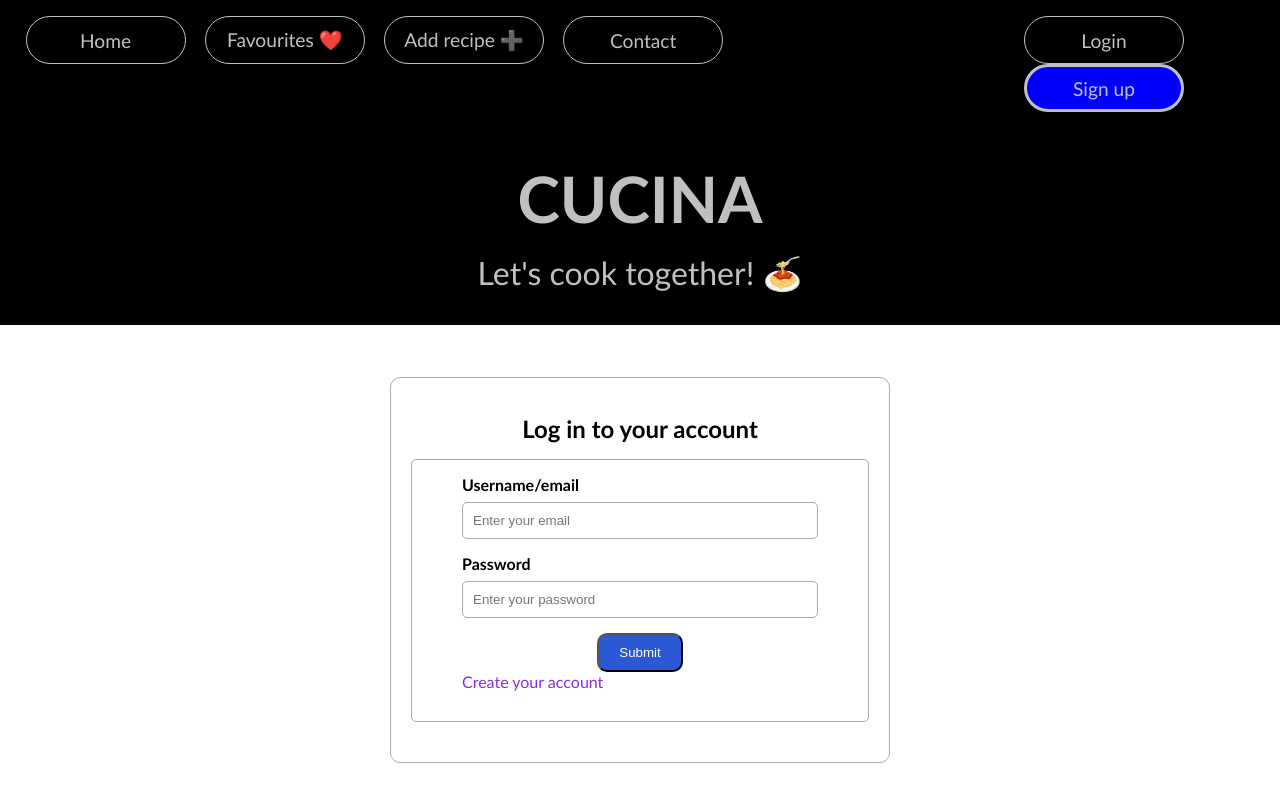
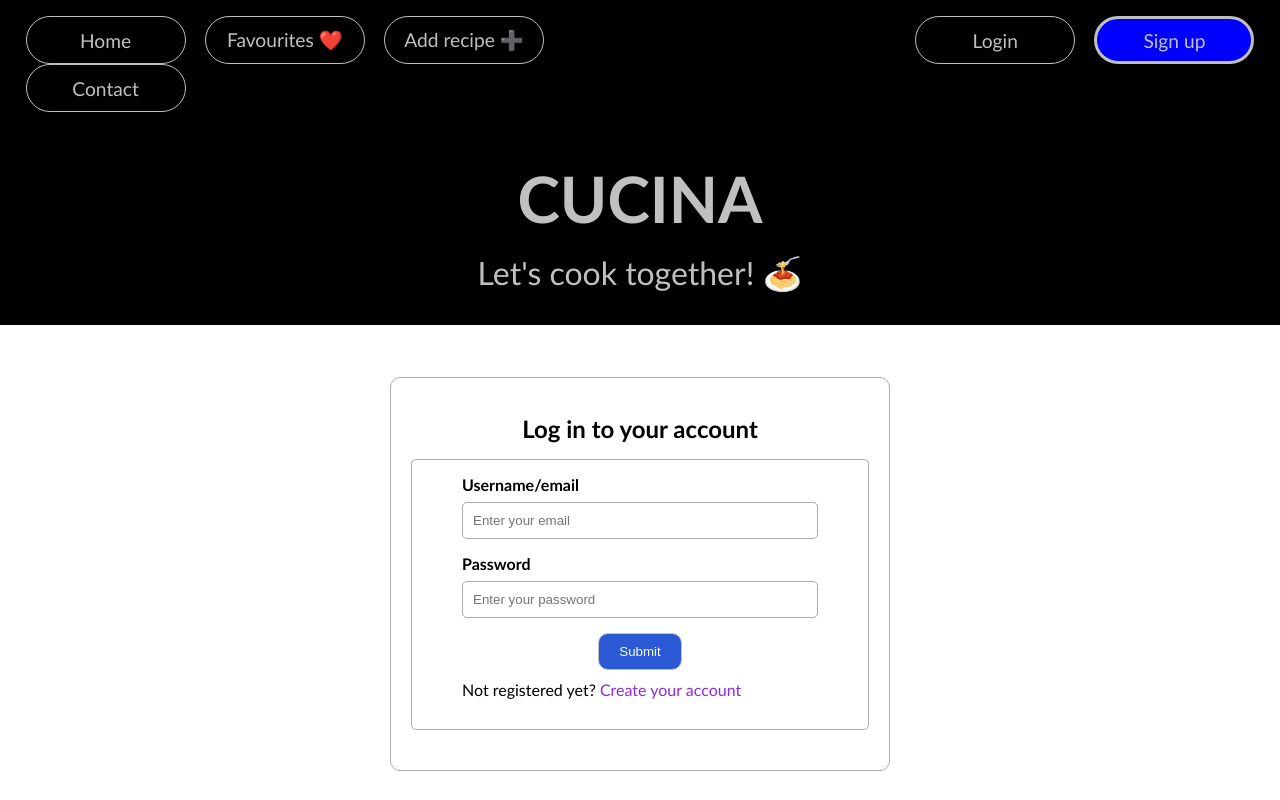
Before and after one commit to Ilaria-Digital-School/Projet.ConcepteurDeveloppeurDapplications.Novelli.Sandra.2026, an Angular app in the folder A-CUCINA/: page /log-in in a window 1280 px wide. Shown: the top 800 px of the page. Built offline with nearby package versions, Linux system fonts and the light colour scheme.

Commit message:
form bugfix and db.json recipes array fill

```diff
--- a/A-CUCINA/src/app/components/header/header.html
+++ b/A-CUCINA/src/app/components/header/header.html
@@ -14,13 +14,28 @@
                 <li>Contact</li>
             </a>
         </ul>
-        <ul id="nav2">
+            @if (getConnectedUser()) {
+                <p id="greetings">Hi! Welcome, {{getConnectedUser().firstName}}</p>
+                }
+            <ul id="nav2">
+            @if (getConnectedUser()?.admin) {
+                <a routerLink="/admin">
+                    <li id="admin-btn">Admin</li>
+                </a>
+            }
+            @if (!getConnectedUser()) {
             <a routerLink="/log-in">
                 <li>Login</li>
             </a>
             <a routerLink="/sign-up">
-                <li id="sign-up">Sign up</li>
+                <li id="sign-up-btn">Sign up</li>
             </a>
+            }
+            @else {
+            <a routerLink="/log-in" (click)="logOut()">
+                <li>Logout</li>
+            </a>
+            }
         </ul>
     </nav>
     <h1>CUCINA</h1>
--- a/A-CUCINA/src/app/components/header/header.ts
+++ b/A-CUCINA/src/app/components/header/header.ts
@@ -21,7 +21,7 @@ export class Header {
 
   logOut() {
     localStorage.removeItem('connectedUser');
-    this.router.navigate(['/sign-in']);
+    this.router.navigate(['/log-in']);
   }
 
 }
--- a/A-CUCINA/src/app/components/log-in/log-in.html
+++ b/A-CUCINA/src/app/components/log-in/log-in.html
@@ -19,7 +19,7 @@
             <button type="submit">Submit</button>
 
             <div>
-                <a routerLink="/sign-up" target="_blank">Create your account</a>
+                <p>Not registered yet? <a routerLink="/sign-up">Create your account</a></p>
             </div>
         </fieldset>
 
--- a/A-CUCINA/src/app/components/recipe-details/recipe-details.ts
+++ b/A-CUCINA/src/app/components/recipe-details/recipe-details.ts
@@ -17,23 +17,8 @@ export class RecipeDetails {
   private activatedRoute = inject(ActivatedRoute);
   private recipeService = inject(RecipeService);
 
-  // ngOnInit() {
-  //   this.recipeID = this.activatedRoute.snapshot.paramMap.get('id') || '';
-
-  //   this.recipeService.getRecipeById(this.recipeID).subscribe({
-  //     next: (res: any) => {
-  //       this.recipe = res;
-  //     },
-  //     error: (err) => {
-  //       console.log(err);
-  //       alert('Error loading recipe');
-  //     }
-  //   });
-  // }
-
   ngOnInit() {
-    this.activatedRoute.paramMap.subscribe(params => {
-      this.recipeID = params.get('id') || '';
+    this.recipeID = this.activatedRoute.snapshot.paramMap.get('id') || '';
 
     this.recipeService.getRecipeById(this.recipeID).subscribe({
       next: (res: any) => {
@@ -44,8 +29,23 @@ export class RecipeDetails {
         alert('Error loading recipe');
       }
     });
-    });
   }
+
+  //   ngOnInit() {
+  //   this.activatedRoute.paramMap.subscribe(params => {
+  //     this.recipeID = params.get('id') || '';
+
+  //     this.recipeService.getRecipeById(this.recipeID).subscribe({
+  //       next: (res: any) => {
+  //         this.recipe = res;
+  //       },
+  //       error: (err) => {
+  //         console.log(err);
+  //         alert('Error loading recipe');
+  //       }
+  //     });
+  //   });
+  // }
 
 
 }
--- a/A-CUCINA/src/app/components/sign-up/sign-up.html
+++ b/A-CUCINA/src/app/components/sign-up/sign-up.html
@@ -5,8 +5,8 @@
         <legend>Personnal details</legend>
         <div>
             <label for="name">Name : </label>
-            <input type="text" name="familyName" id="name" formControlName="familyName" placeholder="You family Name" required>
-            @if (signUpForm.get('familyName')?.invalid && signUpForm.get('familyName')?.touched || signUpForm.get('familyName')?.dirty) {
+            <input type="text" name="familyName" id="name" formControlName="familyName" placeholder="Your family Name" required>
+            @if (signUpForm.get('familyName')?.invalid && (signUpForm.get('familyName')?.touched || signUpForm.get('familyName')?.dirty)) {
                 @if (signUpForm.get('familyName')?.errors?.['required']) {
                 <div class="error">This field is required</div>
                 }
@@ -18,7 +18,7 @@
         <div>
             <label for="firstname">Firstname: </label>
             <input type="text" name="firstName" id="firstname" formControlName="firstName" placeholder="Your firstname" required>
-            @if (signUpForm.get('firstName')?.invalid && signUpForm.get('firstName')?.touched || signUpForm.get('firstName')?.dirty) {
+            @if (signUpForm.get('firstName')?.invalid && (signUpForm.get('firstName')?.touched || signUpForm.get('firstName')?.dirty)) {
                 @if (signUpForm.get('firstname')?.errors?.['required']) {
                 <div class="error">This field is required</div>
                 }
@@ -82,9 +82,6 @@
             <label for="female"> Female </label>
             <input type="radio" id="male" name="gender" formControlName="gender" value="male">
             <label for="male"> Male </label>
-            <!-- @if (signUpForm.get('gender')?.errors?.['required']) {
-                <div class="error">Le genre doit être précisé</div>
-            } -->
         </div>
 
         <!-- Checkbox -->
@@ -103,6 +100,8 @@
             <select name="country" id="country" formControlName="country">
                 <option value="uk">UK</option>
                 <option value="ireland">Ireland</option>
+                <option value="us">US</option>
+                <option value="canada">Canada</option>
                 <option value="netherlands">Netherlands</option>
                 <option value="germany">Germany</option>
                 <option value="france">France</option>
@@ -112,10 +111,12 @@
                 <option value="belgium">Belgium</option>
                 <option value="senegal">Senegal</option>
                 <option value="angola">Angola</option>
-                <option value="autre">Autre</option>
+                <option value="other">Other</option>
             </select>
-            @if (signUpForm.get('gender')?.errors?.['required']) {
-                <div class="error">Country must be specified</div>
+            @if (signUpForm.get('country')?.touched) {
+                @if (signUpForm.get('country')?.errors?.['required']) {
+                    <div class="error">Country must be specified</div>
+                }
             }
         </div>
     </fieldset>
@@ -126,7 +127,7 @@
 
     <div>
         <p>Already have an account?
-            <a routerLink="/log-in" target="_blank">Log in</a>
+            <a routerLink="/log-in">Log in</a>
         </p>
     </div>
 </form>
--- a/A-CUCINA/src/app/components/sign-up/sign-up.ts
+++ b/A-CUCINA/src/app/components/sign-up/sign-up.ts
@@ -25,7 +25,7 @@ export class SignUp {
 
     this.signUpForm = this.formBuilder.group({
       familyName: ['', [Validators.required, Validators.minLength(3)]],
-      firstName: ['', [Validators.required, Validators.minLength(3)]],
+      firstName: ['', [Validators.required, Validators.minLength(2)]],
       email: ['', [Validators.required, Validators.email]],
       pwd: ['', [Validators.required, Validators.minLength(8), Validators.maxLength(20)]],
       pwd2: ['', [Validators.required]],
--- a/A-CUCINA/src/app/components/users-table/users-table.ts
+++ b/A-CUCINA/src/app/components/users-table/users-table.ts
@@ -21,7 +21,6 @@ export class UsersTable {
   private userService = inject(UserService);
 
   ngOnInit() {
-    // this.users = JSON.parse(localStorage.getItem('users') || '[]');
     this.loadUsers();
   }
 
@@ -32,7 +31,7 @@ export class UsersTable {
       },
       error: (err) => {
         console.log(err);
-        alert('Erreur lors du chargementde la liste utilisateurs');
+        alert('There are no users to display here');
       }
     });
   }
@@ -50,7 +49,7 @@ export class UsersTable {
   save(userObj: any) {
     this.userService.updateUser(userObj).subscribe({
       next: (res: any) => {
-        alert('Informations utilisateur modifiées');
+        alert('User info updated successfully');
           this.editId = null;
       },
       error : (err) => {
@@ -66,20 +65,20 @@ export class UsersTable {
     this.userService.deleteUserById(id).subscribe({
       next: (res: any) => {
         this.loadUsers();
-        alert('Utilisateur supprimé');
+        alert('User deleted successfully');
       },
       error: (err) => {
         console.log(err);
-        alert('Erreur lors de la suppression de l\'utilisateur');
+        alert('Failed to delete user');
       }
     })
   }
 
   applyUserStyle(admin: boolean) {
     if (admin) {
-      return { color: 'blue', 'font-weight': 'bold' }
+      return { color: 'blueviolet', 'font-weight': 'bold' }
     }
 
-    return { color: 'blueviolet' }
+    return { color: 'deepskyblue' }
   }
 }
--- a/A-CUCINA/src/assets/css/style.css
+++ b/A-CUCINA/src/assets/css/style.css
@@ -39,13 +39,13 @@ nav ul {
 }
 
 #nav1 {
-    flex-direction: flex-start;
-    width: 80%;
+    justify-content: flex-start;
+    width: 50%;
 }
 
 #nav2 {
-    flex-direction: flex-end;
-    width: 20%;
+    justify-content: flex-end;
+    width: 50%;
 }
 
 nav li {
@@ -71,19 +71,32 @@ nav li:hover {
     box-shadow: 0 0 6px 4px turquoise;
 }
 
-#sign-up {
+#sign-up-btn {
     border: 3px solid silver;
     color: silver;
     background-color: blue;
 }
 
-#sign-up:hover {
+#sign-up-btn:hover {
     color: turquoise;
 }
 
+#admin-btn {
+    background-color: blueviolet;
+    color:silver;
+}
+
+button {
+    cursor: pointer;
+    border: 1px solid silver;
+    color: silver;
+    background-color: blue;
+    margin: 0 auto;
+}
+
+
 button:hover {
-    /* background-color: turquoise; */
-    box-shadow: 0 0 6px 6px turquoise;
+    box-shadow: 0 0 6px 4px turquoise;
 }
 
 h1, p#motto {
@@ -150,10 +163,13 @@ h3 {
     top: 0;
     right: 0;
     font-size: 1.66em;
+    background-color: whitesmoke;
+    border-radius: 5px;
 }
 
 #toggle-menu:hover {
     box-shadow: none;
+    background-color: silver;
 }
 
 #cooking-genres {
@@ -342,7 +358,8 @@ select {
 .error {
     color: red;
     font-size: 0.85em;
-    padding: 2px;
+    /* padding: 0.5rem 0; */
+    margin-top: 5px;
 }
 
 textarea {
@@ -357,7 +374,7 @@ textarea {
     border-radius: 10px;
     cursor: pointer;
     display: block;
-    margin: 0 auto;
+    margin: 10px auto;
 }
 
 
@@ -414,6 +431,14 @@ th, td {
     text-align: center;
 }
 
+table button {
+    font-size: 0.85em;
+    font-weight: bold;
+    width: 60%;
+    padding: 0.8rem;
+    border-radius: 10px;
+}
+
 footer {
     bottom: 0;
     width: 100%;
```
Also changed, not shown: 1 other file (tests, documents, lock files or other folders). Lines whose indentation alone changed are shown as unchanged.
